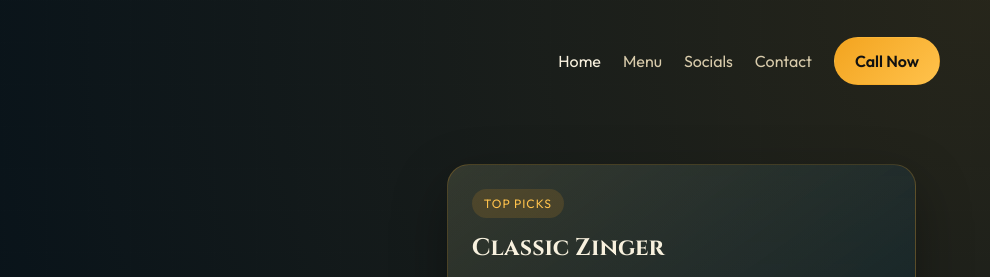
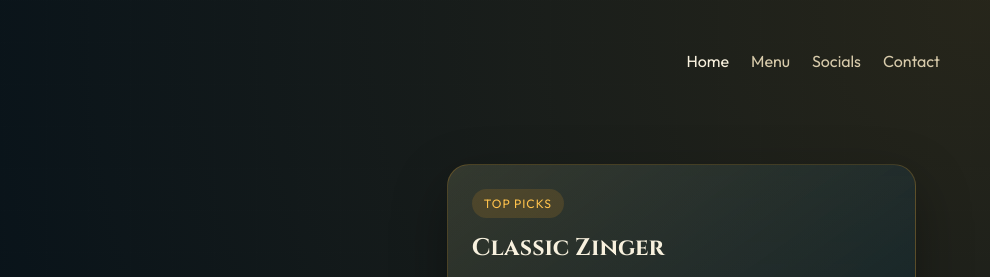
Before and after one commit to dasabhayyy511-maker/meet-the-cheese-website, a plain HTML site: page index.html in a window 1280 px wide. Shown: the top 277 px of the page, 290-1280 px from the left. Drawn offline with Linux system fonts and the light colour scheme.

Commit message:
Remove navbar call button

```diff
--- a/index.html
+++ b/index.html
@@ -37,7 +37,6 @@
                 <a href="#menu">Menu</a>
                 <a href="#socials">Socials</a>
                 <a href="#contact">Contact</a>
-                <a class="btn btn-small" href="tel:+971501164065">Call Now</a>
             </div>
         </nav>
     </header>
```
